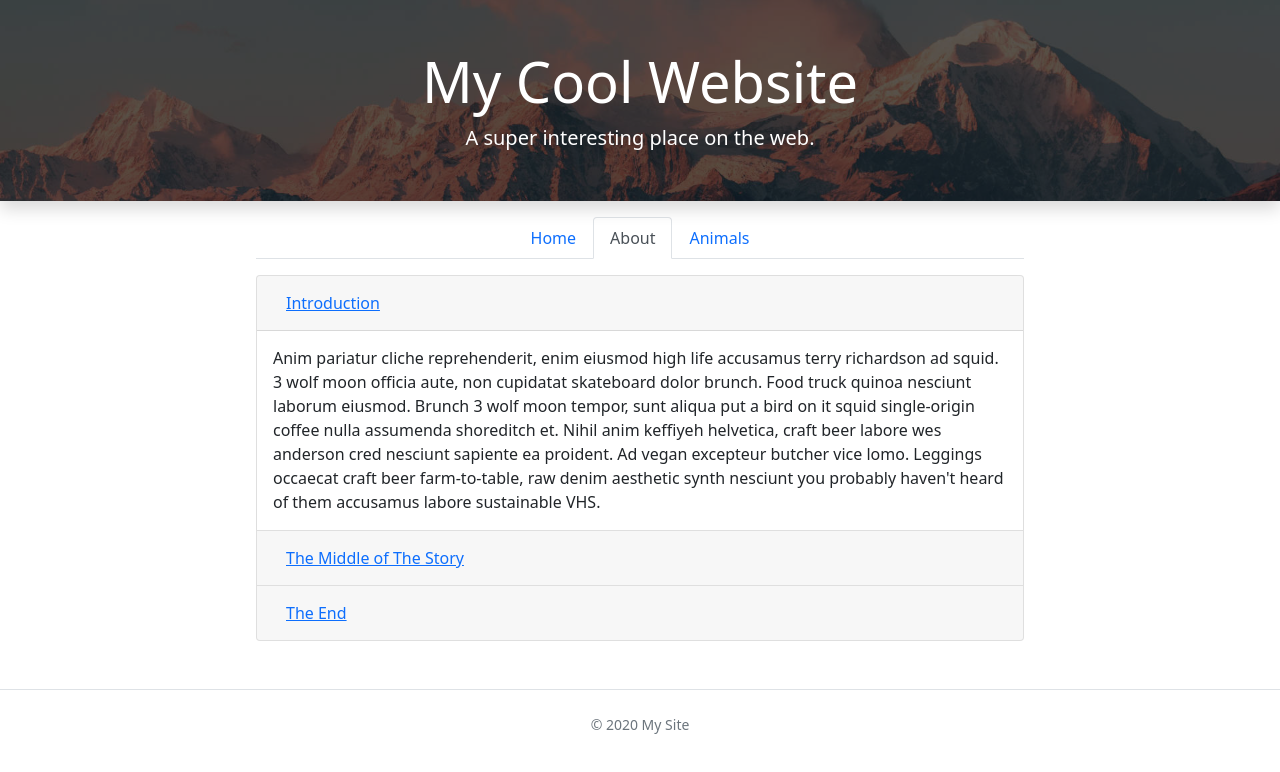
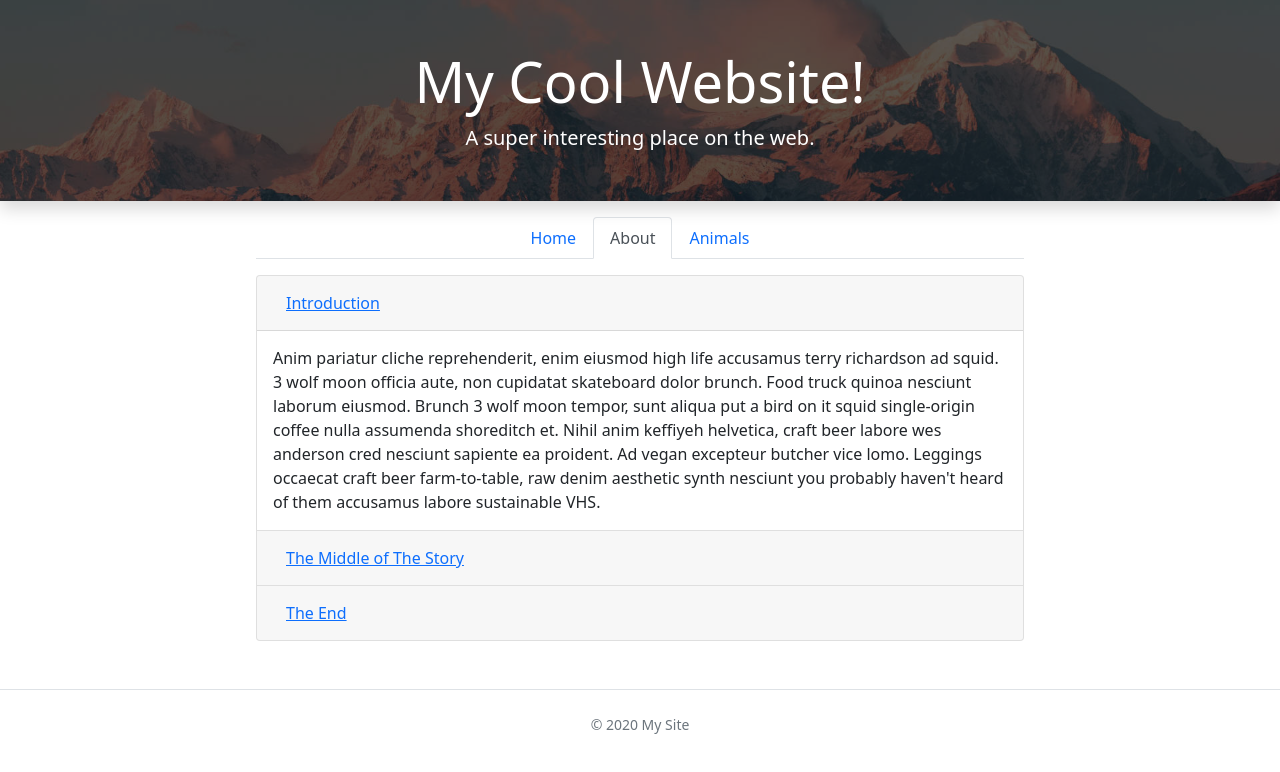
Before and after one commit to turkishkitten/my-example-site, a plain HTML site: page about.html in a window 1280 px wide. Drawn offline with nearby package versions, Linux system fonts and the light colour scheme.

Commit message:
correctly arranged the !

```diff
--- a/about.html
+++ b/about.html
@@ -2,13 +2,13 @@
   <head>
     <meta charset="UTF-8" />
     <meta name="viewport" content="width=device-width, initial-scale=1.0" />
-    <title>About Us | My Cool Website!</title>
+    <title>About Us | My Cool Website</title>
     <link rel="stylesheet" href="https://stackpath.bootstrapcdn.com/bootstrap/5.0.0-alpha1/css/bootstrap.min.css" integrity="sha384-r4NyP46KrjDleawBgD5tp8Y7UzmLA05oM1iAEQ17CSuDqnUK2+k9luXQOfXJCJ4I" crossorigin="anonymous" />
     <link rel="stylesheet" href="custom.css" />
   </head>
   <body>
     <div class="my-bg-photo bg-secondary text-white py-5 text-center shadow">
-      <h1 class="display-4">My Cool Website</h1>
+      <h1 class="display-4">My Cool Website!</h1>
       <p class="lead mb-0">A super interesting place on the web.</p>
     </div>
 
```
Also changed, not shown: index.html (+1 -1 lines).
